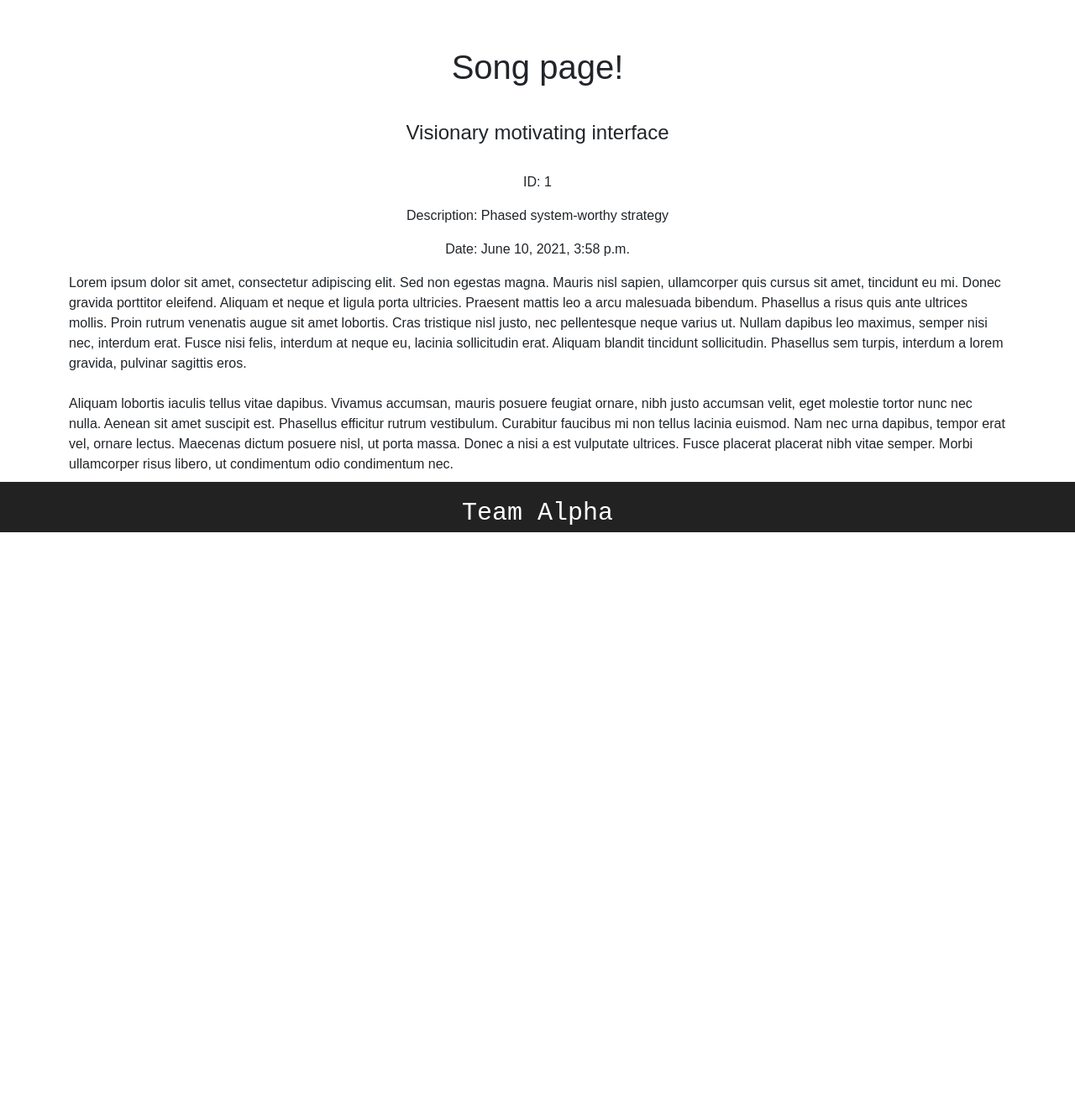
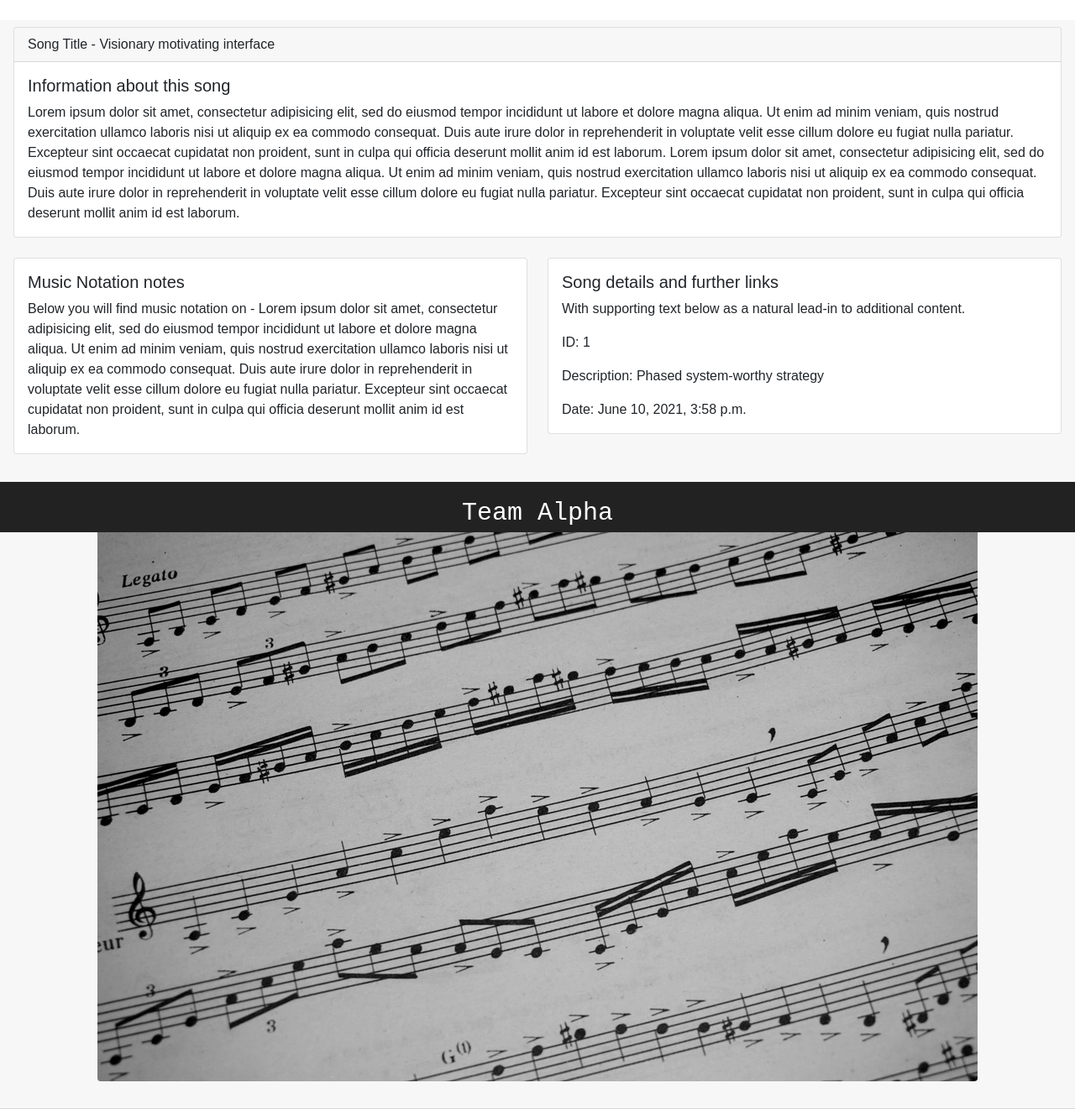
Before and after one commit to Warmetallic/MScProject, a Django app: page /song/1/ in a window 1280 px wide. Shown: the part 166-1487 px from the top of the page at 84% size. Before the commit the page ends 800 px from the top, so only its background shows below. Run offline with Django 3.2, Linux system fonts and the light colour scheme; data comes from the database, SQL or seed files in the repository.

Commit message:
added to the long page with a card layout and adjusted details and examples

```diff
--- a/folksongs/templates/song.html
+++ b/folksongs/templates/song.html
@@ -2,11 +2,80 @@
 
 
 {% block content %}
+{% load static %}
 <!--Introduction section-->
-<div class="container pt-3 my-3">
+<!--<div class="container pt-3 my-3">
 	<div class="row">
-		<div class="col"><h1 class="text-center">Song page!</h1></div>
-	</div>
+		<div class="col"><h2 class="text-center">Song page!</h2></div>
+	</div> -->
+
+
+<div class="card-header">
+  <div class="card">
+  <div class="card-header">
+    Song Title - {{song.name}}
+  </div>
+  <div class="card-body">
+    <h5 class="card-title">Information about this song </h5>
+    <p class="card-text"> Lorem ipsum dolor sit amet, consectetur adipisicing elit, sed do eiusmod
+    tempor incididunt ut labore et dolore magna aliqua. Ut enim ad minim veniam,
+    quis nostrud exercitation ullamco laboris nisi ut aliquip ex ea commodo
+    consequat. Duis aute irure dolor in reprehenderit in voluptate velit esse
+    cillum dolore eu fugiat nulla pariatur. Excepteur sint occaecat cupidatat non
+    proident, sunt in culpa qui officia deserunt mollit anim id est laborum.
+
+    Lorem ipsum dolor sit amet, consectetur adipisicing elit, sed do eiusmod
+    tempor incididunt ut labore et dolore magna aliqua. Ut enim ad minim veniam,
+    quis nostrud exercitation ullamco laboris nisi ut aliquip ex ea commodo
+    consequat. Duis aute irure dolor in reprehenderit in voluptate velit esse
+    cillum dolore eu fugiat nulla pariatur. Excepteur sint occaecat cupidatat non
+    proident, sunt in culpa qui officia deserunt mollit anim id est laborum.
+
+
+</p>
+
+  </div>
+</div>
+
+<br/>
+  <div class="row">
+  <div class="col-sm-6">
+    <div class="card">
+      <div class="card-body">
+        <h5 class="card-title">Music Notation notes</h5>
+        <p class="card-text">Below you will find music notation on - Lorem ipsum dolor sit amet, consectetur adipisicing elit, sed do eiusmod
+        tempor incididunt ut labore et dolore magna aliqua. Ut enim ad minim veniam,
+        quis nostrud exercitation ullamco laboris nisi ut aliquip ex ea commodo
+        consequat. Duis aute irure dolor in reprehenderit in voluptate velit esse
+        cillum dolore eu fugiat nulla pariatur. Excepteur sint occaecat cupidatat non
+        proident, sunt in culpa qui officia deserunt mollit anim id est laborum.</p>
+      </div>
+    </div>
+  </div>
+  <div class="col-sm-6">
+    <div class="card">
+      <div class="card-body">
+        <h5 class="card-title">Song details and further links</h5>
+        <p class="card-text">With supporting text below as a natural lead-in to additional content.</p>
+        <p class="card-text">ID: {{song.id}}</p>
+		<p class="card-text">Description: {{song.description}}</p>
+		<p class="card-text">Date: {{song.created_date}}</p>
+      </div>
+    </div>
+  </div>
+</div>
+
+
+
+<br/> <br/>
+
+
+
+<img src="{% static 'images/music-test.png' %}" class="rounded mx-auto d-block" alt="...">
+
+<br/>
+</div>
+<!--
 	<div class="row">
 		<div class="col overridep">
 			<p class="text-center">
@@ -21,7 +90,7 @@
 					<a href="{% url 'product_edit' id=product.id %}" class="btn btn-secondary">Edit</a>
 					<a href="{% url 'product_delete' id=product.id %}" class="btn btn-secondary">Delete</a>
 					{% endif %} -->
-				</div>
+	<!--			</div>
 			    </center>
 
 				<div>Lorem ipsum dolor sit amet, consectetur adipiscing elit. Sed non egestas magna. Mauris nisl sapien, ullamcorper quis cursus sit amet, tincidunt eu mi. Donec gravida porttitor eleifend. Aliquam et neque et ligula porta ultricies. Praesent mattis leo a arcu malesuada bibendum. Phasellus a risus quis ante ultrices mollis. Proin rutrum venenatis augue sit amet lobortis. Cras tristique nisl justo, nec pellentesque neque varius ut. Nullam dapibus leo maximus, semper nisi nec, interdum erat. Fusce nisi felis, interdum at neque eu, lacinia sollicitudin erat. Aliquam blandit tincidunt sollicitudin. Phasellus sem turpis, interdum a lorem gravida, pulvinar sagittis eros.</div><br>
@@ -30,5 +99,5 @@
 			</p>
 		</div>
 	</div>
-</div>
+</div> -->
 {% endblock %}
```
Also changed, not shown: static/images/music-test.png (added), static/images/song_background.png (added), 2 other files.
